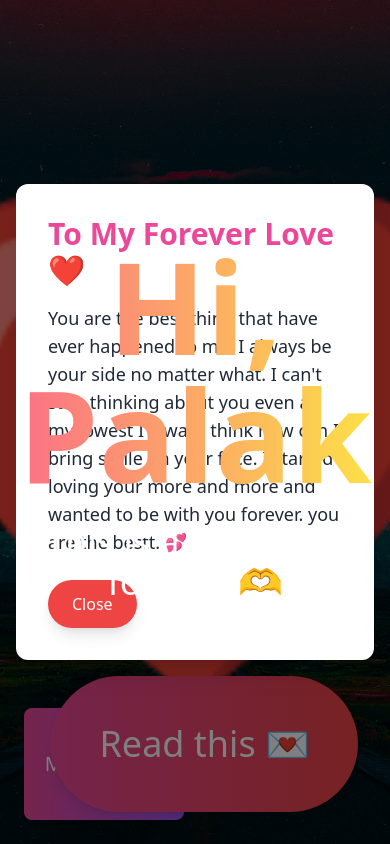
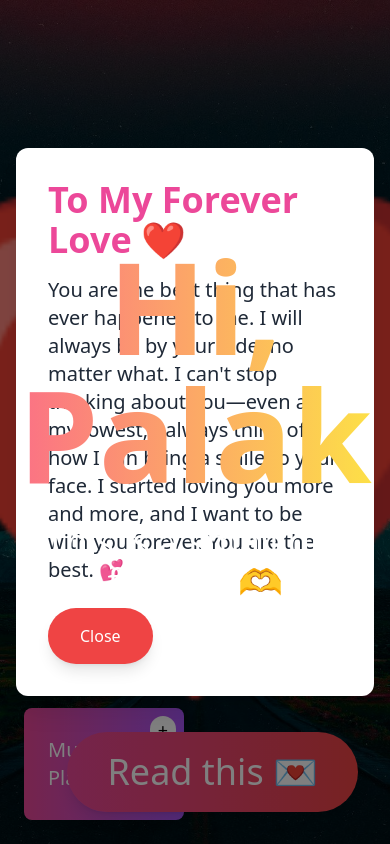
Before and after one commit to prashant-2204/surprise, a Next.js app: page / in a window 390 px wide. Both pictures are taken after a click on the button "Read this 💌". Shown: the top 844 px of the page. Built offline with nearby package versions, Linux system fonts and the light colour scheme.

Commit message:
responsive

```diff
--- a/components/LoveLetter.js
+++ b/components/LoveLetter.js
@@ -6,7 +6,7 @@ export default function LoveLetter() {
   return (
     <div>
       <button
-        className="fixed bottom-8 right-8 bg-gradient-to-r from-pink-500 to-red-500 text-white px-[3rem] py-[3rem] rounded-full shadow-lg hover:scale-105 transition-all duration-100 text-4xl"
+        className="fixed bottom-8 right-8 bg-gradient-to-r from-pink-500 to-red-500 text-white px-10 py-5 rounded-full shadow-lg hover:scale-105 transition-all duration-100 text-4xl sm:px-6 sm:py-3 sm:text-xl xs:px-4 xs:py-2 xs:text-lg"
         onClick={() => setIsOpen(true)}
       >
         Read this 💌
@@ -14,13 +14,15 @@ export default function LoveLetter() {
 
       {isOpen && (
         <div className="fixed inset-0 bg-black bg-opacity-50 flex items-center justify-center p-4">
-          <div className="bg-white p-8 rounded-xl shadow-xl max-w-lg w-full animate__fadeIn">
-            <h2 className="text-3xl font-bold text-pink-500">To My Forever Love ❤️</h2>
-            <p className="mt-4 text-lg text-gray-800">
-              You are the best thing that have ever happened to me. I always be your side no matter what. I can't stop thinking about you even at my lowest I always think how can I bring smile on your face. I started loving your more and more and wanted to be with you forever. you are the bestt. 💕
+          <div className="bg-white p-8 rounded-xl shadow-xl max-w-lg w-full animate__fadeIn sm:p-6 xs:p-4">
+            <h2 className="text-4xl font-bold text-pink-500 sm:text-3xl xs:text-2xl">
+              To My Forever Love ❤️
+            </h2>
+            <p className="mt-4 text-xl text-gray-800 sm:text-lg xs:text-base">
+              You are the best thing that has ever happened to me. I will always be by your side, no matter what. I can't stop thinking about you—even at my lowest, I always think of how I can bring a smile to your face. I started loving you more and more, and I want to be with you forever. You are the best. 💕
             </p>
             <button
-              className="mt-6 bg-red-500 text-white px-6 py-3 rounded-full shadow-lg hover:bg-red-600 transition-all duration-100"
+              className="mt-6 bg-red-500 text-white px-8 py-4 rounded-full shadow-lg hover:bg-red-600 transition-all duration-100 sm:px-6 sm:py-3 sm:text-lg xs:px-4 xs:py-2 xs:text-base"
               onClick={() => setIsOpen(false)}
             >
               Close
--- a/components/MusicPlayer.js
+++ b/components/MusicPlayer.js
@@ -6,8 +6,8 @@ export default function MusicPlayer() {
   const [tracks, setTracks] = useState([]);
   const [currentTrack, setCurrentTrack] = useState(null);
   const [isPlaying, setIsPlaying] = useState(false);
-  const [isCollapsed, setIsCollapsed] = useState(true); // Collapsible state
-  const dragRef = useRef(null); // Ref for Draggable
+  const [isCollapsed, setIsCollapsed] = useState(true);
+  const dragRef = useRef(null);
 
   useEffect(() => {
     async function fetchData() {
@@ -40,39 +40,39 @@ export default function MusicPlayer() {
     setIsPlaying(false);
   };
 
-  const toggleCollapse = () => setIsCollapsed(!isCollapsed); // Toggle collapse
+  const toggleCollapse = () => setIsCollapsed(!isCollapsed);
 
   return (
     <Draggable nodeRef={dragRef}>
       <div
         ref={dragRef}
-        className={`fixed bottom-6 left-6 bg-gradient-to-r from-pink-500 to-purple-500 text-white rounded-lg p-4 shadow-xl cursor-move text-xl text-semibold ${
+        className={`fixed bottom-6 left-6 bg-gradient-to-r from-pink-500 to-purple-500 text-white rounded-lg p-6 shadow-xl cursor-move text-xl text-semibold md:w-80 lg:w-96 ${
           isCollapsed ? "w-40 h-28 flex items-center justify-center" : "w-72"
         }`}
       >
-        {/* Collapse Button */}
-        {isCollapsed?"Music Player":null}
+        {isCollapsed ? "Music Player" : null}
         <button
           onClick={toggleCollapse}
           className="absolute top-2 right-2 text-lg bg-white text-black rounded-full px-2"
         >
-        {isCollapsed ? "+" : "-"}
+          {isCollapsed ? "+" : "-"}
         </button>
 
-        {/* Collapsed State */}
-        {isCollapsed ? null : (
+        {!isCollapsed && (
           <div>
-            <h3 className="text-xl font-semibold mb-4 text-center">Music Player</h3>
+            <h3 className="text-xl font-semibold mb-4 text-center md:text-2xl sm:text-lg">
+              Music Player
+            </h3>
             <div className="space-y-4">
               {tracks.map((track, index) => (
-                <div key={index} className="flex items-center gap-4">
+                <div key={index} className="flex items-center gap-4 md:gap-6 sm:gap-2">
                   <img
                     src={track.img}
                     alt="Track Thumbnail"
-                    className="w-12 h-12 rounded-lg shadow-md"
+                    className="w-16 h-16 rounded-lg shadow-md md:w-20 md:h-20 sm:w-12 sm:h-12"
                   />
                   <button
-                    className="text-lg hover:text-yellow-200 transition-all duration-300"
+                    className="text-lg hover:text-yellow-200 transition-all duration-300 md:text-xl sm:text-sm"
                     onClick={() => playMusic(track)}
                   >
                     Play: {track.song.split("/").pop()}
@@ -84,7 +84,7 @@ export default function MusicPlayer() {
             {isPlaying && (
               <button
                 onClick={stopMusic}
-                className="mt-4 bg-red-500 text-white px-4 py-2 rounded-lg shadow hover:bg-red-600 transition"
+                className="mt-4 bg-red-500 text-white px-6 py-3 rounded-lg shadow hover:bg-red-600 transition md:px-4 md:py-2 md:text-lg sm:px-3 sm:py-1 sm:text-sm"
               >
                 Stop Music
               </button>
```
